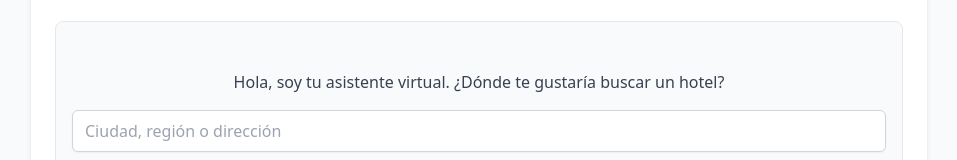
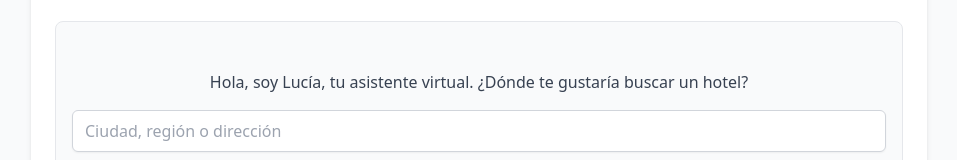
Before and after one commit to Mau567/AHOTEC_chatbot, a Next.js app: page / in a window 1280 px wide. Shown: the part 2348-2508 px from the top of the page, without its empty margins (161-1118 px from the left). Built offline with nearby package versions, Linux system fonts and the light colour scheme.

Commit message:
Update chatbot assistant name from Sofia to Lucía across multiple components and enhance greeting messages for improved user experience in both English and Spanish.

```diff
--- a/app/page.tsx
+++ b/app/page.tsx
@@ -84,8 +84,8 @@ export default function Home() {
     recreationError: language === 'es' ? 'Selecciona al menos un servicio o área recreativa.' : 'Select at least one service or recreational area.',
 
     // Chat
-    chatTitle: language === 'es' ? 'Sofia - Asistente de Hoteles' : 'Sofia - Hotel Assistant',
-    locationQuestion: language === 'es' ? 'Hola, soy tu asistente virtual. ¿Dónde te gustaría buscar un hotel?' : 'Hello, I am your virtual assistant. Where would you like to search for a hotel?',
+    chatTitle: language === 'es' ? 'Lucía - Asistente de Hoteles' : 'Lucía - Hotel Assistant',
+    locationQuestion: language === 'es' ? 'Hola, soy Lucía, tu asistente virtual. ¿Dónde te gustaría buscar un hotel?' : 'Hello, I am Lucía, your virtual assistant. Where would you like to search for a hotel?',
     typeQuestion: language === 'es' ? '¿Qué tipo de hotel buscas?' : 'What type of hotel are you looking for?',
     nextButton: language === 'es' ? 'Siguiente' : 'Next',
     loadingMessage: language === 'es' ? 'Buscando hoteles compatibles...' : 'Searching for compatible hotels...',
@@ -134,8 +134,8 @@ export default function Home() {
   const [freeIsLoading, setFreeIsLoading] = useState(false)
   // Set initial freeBotMessage state to a friendly welcome message
   const [freeBotMessage, setFreeBotMessage] = useState(language === 'es'
-    ? '¡Hola! 😊 Soy Sofia, tu asistente virtual. ¿Dónde te gustaría buscar un hotel? 🏨✨'
-    : "Hello! 😊 I'm Sofia, your virtual assistant. Where would you like to search for a hotel? 🏨✨"
+    ? '¡Hola! 😊 Soy Lucía, tu asistente virtual. ¿Dónde te gustaría buscar un hotel? 🏨✨'
+    : "Hello! 😊 I'm Lucía, your virtual assistant. Where would you like to search for a hotel? 🏨✨"
   )
   const [freeHotelResults, setFreeHotelResults] = useState<any[]>([])
   const [freeNoResults, setFreeNoResults] = useState(false)
--- a/components/ChatWidget.tsx
+++ b/components/ChatWidget.tsx
@@ -34,10 +34,10 @@ export default function ChatWidget({
   const [sessionId] = useState(() => `widget_${Date.now()}_${Math.random().toString(36).substr(2,9)}`)
 
   const t = {
-    assistantTitle: language === 'es' ? 'Sofia' : 'Sofia',
+    assistantTitle: language === 'es' ? 'Lucía' : 'Lucía',
     openChat: language === 'es' ? 'Abrir chat' : 'Open chat',
     closeChat: language === 'es' ? 'Cerrar chat' : 'Close chat',
-    locationQuestion: language === 'es' ? 'Hola, soy tu asistente virtual. ¿Dónde te gustaría buscar un hotel?' : 'Hello, I am your virtual assistant. Where would you like to search for a hotel?',
+    locationQuestion: language === 'es' ? 'Hola, soy Lucía, tu asistente virtual. ¿Dónde te gustaría buscar un hotel?' : 'Hello, I am Lucía, your virtual assistant. Where would you like to search for a hotel?',
     typeQuestion: language === 'es' ? '¿Qué tipo de hotel buscas?' : 'What type of hotel are you looking for?',
     nextButton: language === 'es' ? 'Siguiente' : 'Next',
     loadingMessage: language === 'es' ? 'Buscando hoteles compatibles...' : 'Searching for compatible hotels...',
--- a/components/DualChatWidget.tsx
+++ b/components/DualChatWidget.tsx
@@ -50,12 +50,12 @@ export default function DualChatWidget({
   ]
 
   const t = {
-    assistantTitle: language === 'es' ? 'Sofia' : 'Sofia',
+    assistantTitle: language === 'es' ? 'Lucía' : 'Lucía',
     openChat: language === 'es' ? 'Abrir chat' : 'Open chat',
     closeChat: language === 'es' ? 'Cerrar chat' : 'Close chat',
     guidedTab: language === 'es' ? 'Guiado' : 'Guided',
     freeTab: language === 'es' ? 'Libre' : 'Free',
-    locationQuestion: language === 'es' ? 'Hola, soy tu asistente virtual. ¿Dónde te gustaría buscar un hotel?' : 'Hello, I am your virtual assistant. Where would you like to search for a hotel?',
+    locationQuestion: language === 'es' ? 'Hola, soy Lucía, tu asistente virtual. ¿Dónde te gustaría buscar un hotel?' : 'Hello, I am Lucía, your virtual assistant. Where would you like to search for a hotel?',
     typeQuestion: language === 'es' ? '¿Qué tipo de hotel buscas?' : 'What type of hotel are you looking for?',
     nextButton: language === 'es' ? 'Siguiente' : 'Next',
     resetButton: language === 'es' ? 'Reiniciar' : 'Reset',
--- a/lib/mistral.ts
+++ b/lib/mistral.ts
@@ -60,7 +60,7 @@ export async function getHotelRecommendations(query: string, hotels: any[], lang
     ).join('\n\n')
 
     const prompt = lang === 'en'
-      ? `You are a helpful hotel concierge for AHOTEC (Federation of Hotels of Ecuador).
+      ? `You are Lucía, a helpful hotel concierge for AHOTEC (Federation of Hotels of Ecuador).
 
 Available hotels in our database:
 ${hotelContext}
@@ -70,7 +70,7 @@ User query: "${query}"
 Please provide helpful recommendations based on the user's query. If they're asking about a specific area, recommend hotels in that area. If they mention specific amenities or preferences, prioritize hotels that match those criteria.
 
 Respond in a friendly, helpful manner in English. Keep your response concise but informative.`
-      : `Eres un asistente hotelero para AHOTEC (Federación Hotelera del Ecuador).
+      : `Eres Lucía, una asistente hotelera para AHOTEC (Federación Hotelera del Ecuador).
 
 Hoteles disponibles en nuestra base de datos:
 ${hotelContext}
```
